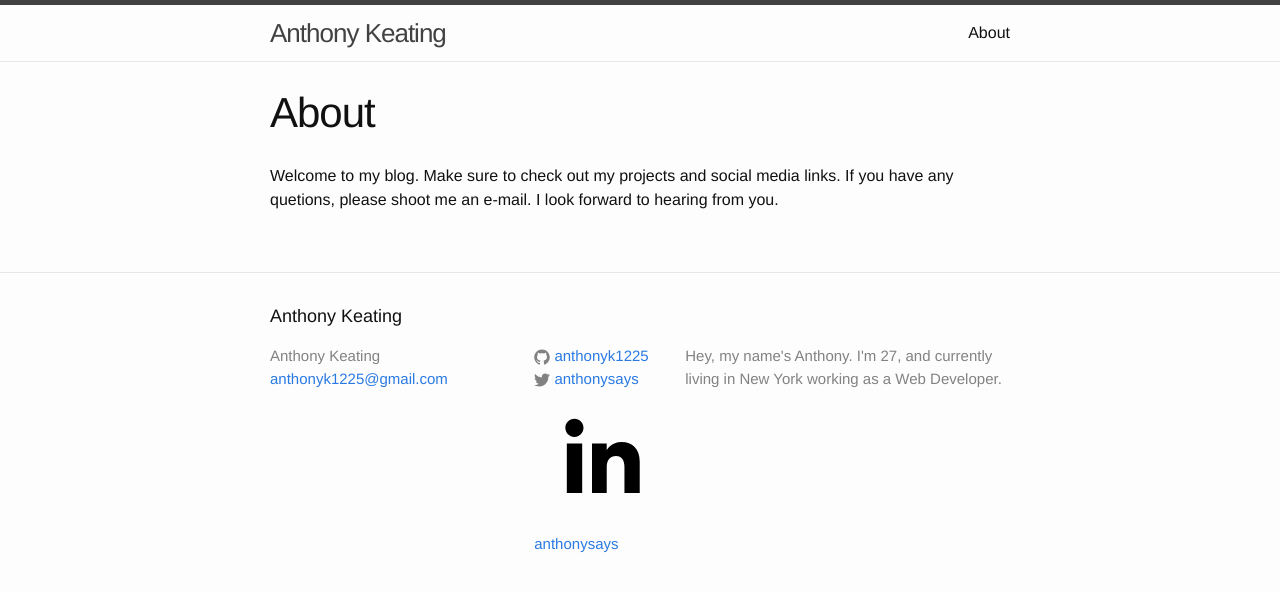
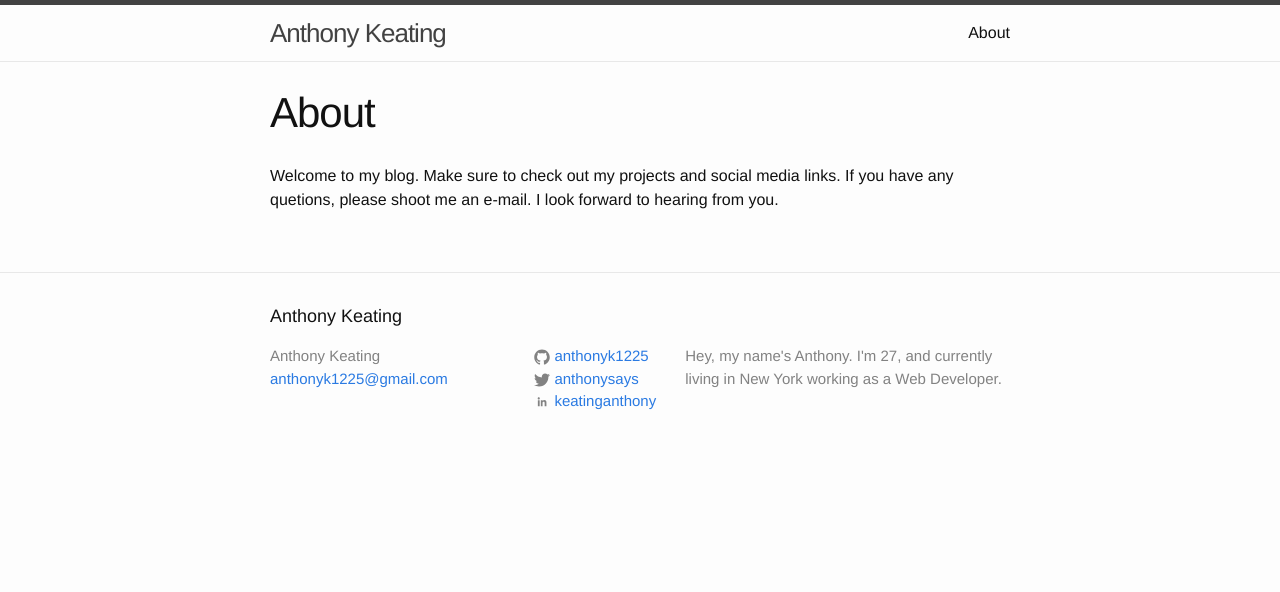
Before and after one commit to anthonyk1225/anthonyk1225.github.io, a Jekyll site: the page built from about.md, in a window 1280 px wide. Shown: the top 592 px of the page. Built offline with Jekyll 4.4.1, drawn with Linux system fonts in a browser that asks for light colours.

Commit message:
fixing linkedin css

```diff
--- a/_includes/footer.html
+++ b/_includes/footer.html
@@ -45,13 +45,13 @@
 
           {% if site.linkedin_username %}
             <li>
-              <a href="https://linkedin.com/in/{{ site.linkedin_username }}" class="icon icon-17 linkedin" title="LinkedIn">
-                <span>
+              <a href="https://linkedin.com/in/{{ site.linkedin_username }}">
+                <span class="icon icon-17 linkedin" title="LinkedIn">
                   <svg viewBox="0 0 512 512">
                     <path d="M186.4 142.4c0 19-15.3 34.5-34.2 34.5 -18.9 0-34.2-15.4-34.2-34.5 0-19 15.3-34.5 34.2-34.5C171.1 107.9 186.4 123.4 186.4 142.4zM181.4 201.3h-57.8V388.1h57.8V201.3zM273.8 201.3h-55.4V388.1h55.4c0 0 0-69.3 0-98 0-26.3 12.1-41.9 35.2-41.9 21.3 0 31.5 15 31.5 41.9 0 26.9 0 98 0 98h57.5c0 0 0-68.2 0-118.3 0-50-28.3-74.2-68-74.2 -39.6 0-56.3 30.9-56.3 30.9v-25.2H273.8z"/>
                   </svg><!--[if lt IE 9]><em>LinkedIn</em><![endif]-->
                 </span>
-                <span class="username">{{ site.twitter_username }}</span>
+                <span class="username">{{ site.linkedin_username }}</span>
               </a>
             </li>
           {% endif %}
```
